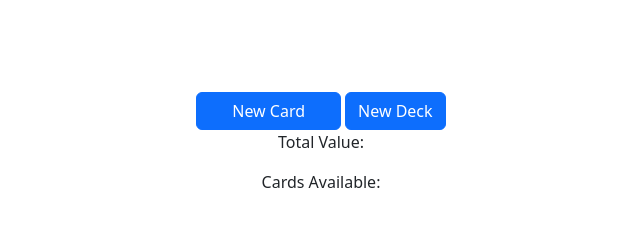
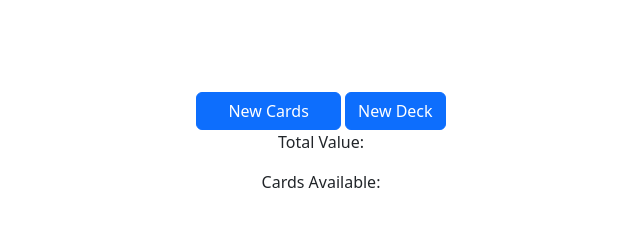
Before and after one commit to CharleeBrown/CardPull, a website: page public/index.html in a window 1280 px wide. Shown: the part 174-412 px from the top of the page, 319-959 px from the left. Drawn offline with nearby package versions, Linux system fonts and the light colour scheme; no server answers.

Commit message:
Text change

```diff
--- a/public/index.html
+++ b/public/index.html
@@ -42,7 +42,7 @@
           </div>
           <div class="row text-center">
             <div class="col-6 offset-3">
-              <button class="btn btn-primary" style="width: 25%;" onclick="pickAcard()">New Card</button>
+              <button class="btn btn-primary" style="width: 25%;" onclick="pickAcard()">New Cards</button>
               <button class="btn btn-primary" onclick="PullNewDeck()">New Deck</button>
               <p> Total Value: <span id="mainVal"></span></p>
               <p> Cards Available: <span id="cardsLeft"></span></p>
```
